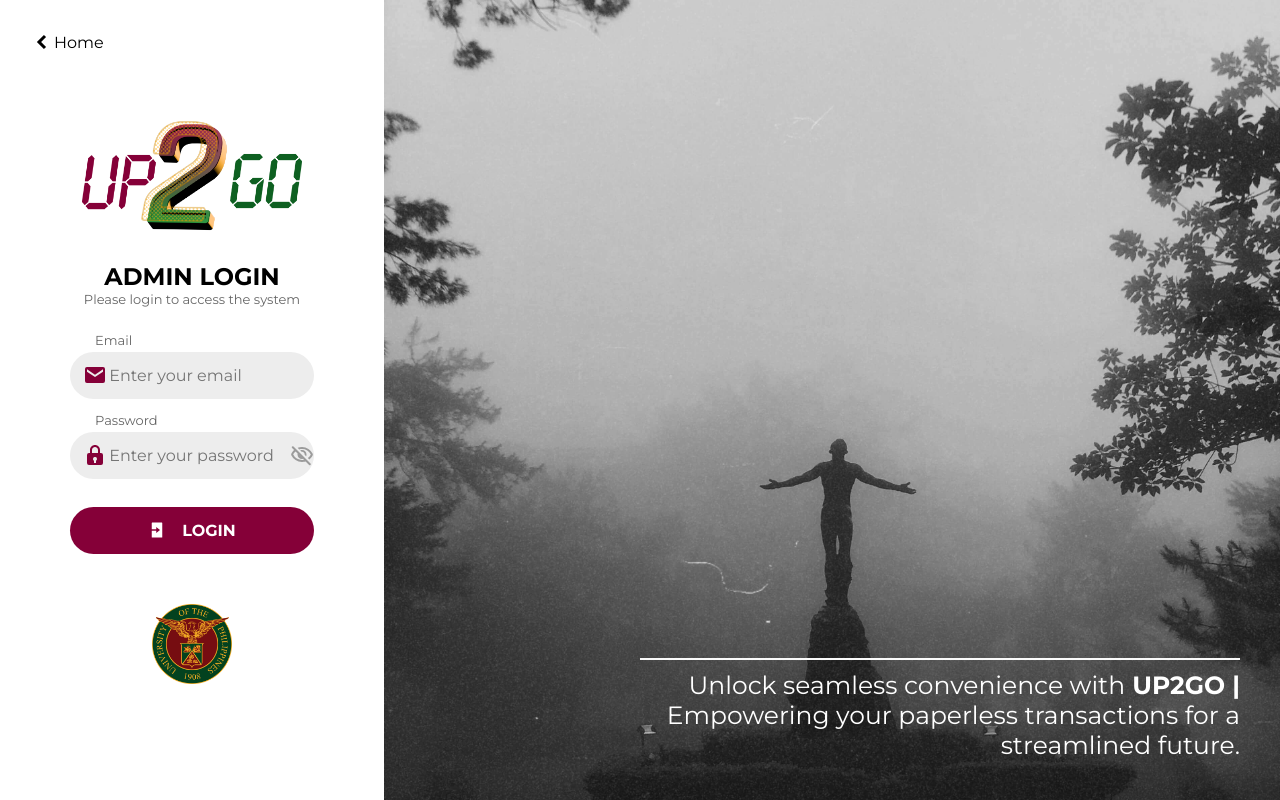
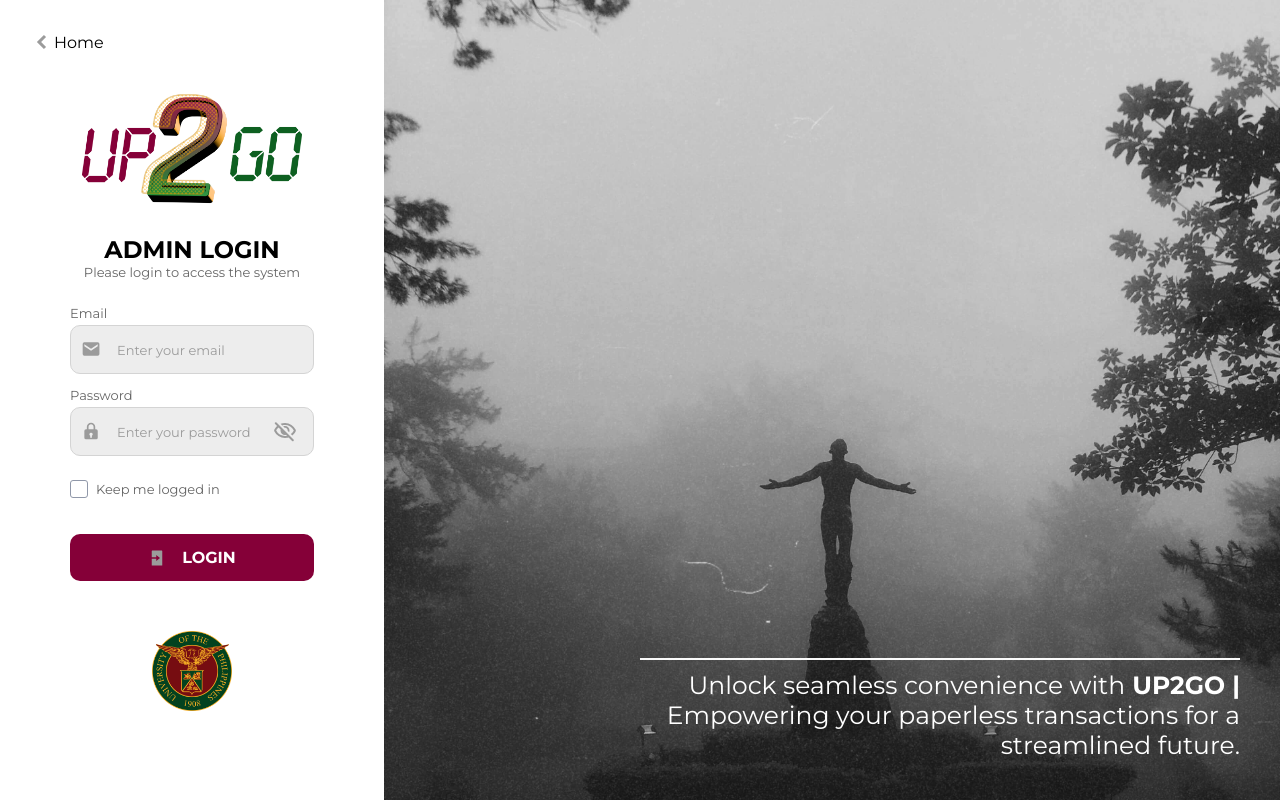
Before and after one commit to shua-shua-jo/POS_WebApp-Svelte, a SvelteKit app: page /admin/login in a window 1280 px wide. Built offline with nearby package versions, Linux system fonts and the light colour scheme; no server answers.

Commit message:
admin login stuffs

```diff
--- a/src/hooks.server.js
+++ b/src/hooks.server.js
@@ -2,10 +2,11 @@
 
 export async function handle({ event, resolve }) {
 	if (event.url.pathname.startsWith('/admin') && event.url.pathname !== '/admin/login') {
-		const token = event.cookies.get('auth_token', { path: '/admin' });
-		if (!token || token !== OUR_TOKEN) {
+		const auth_token = event.cookies.get('auth_token', { path: '/admin' });
+		const isAuth = !auth_token || auth_token !== OUR_TOKEN;
+		if (isAuth) {
 			return new Response(null, {
-				status: 301,
+				status: 303,
 				headers: {
 					location: '/admin/login'
 				}
--- a/src/routes/admin/login/+page.server.js
+++ b/src/routes/admin/login/+page.server.js
@@ -18,6 +18,7 @@
 		const data = await request.formData();
 		const email = data.get('email');
 		const password = data.get('password');
+		const keepLogin = data.get('keepLogin') ? true : false;
 
 		const trimmedPass = password.trim().toLowerCase();
 		if (
@@ -44,18 +45,18 @@
 			return fail(400, { message: 'Password is wrong.' });
 		}
 
+		console.log(keepLogin);
 		cookies.set('auth_token', OUR_TOKEN, {
 			path: '/admin',
 			httpOnly: true,
 			secure: true,
-			sameSite: 'lax'
+			maxAge: keepLogin ? 60 * 60 * 24 * 7 : null
 		});
 
 		cookies.set('admin-login', 'success', {
 			path: '/admin',
 			httpOnly: true,
-			secure: true,
-			sameSite: 'lax'
+			secure: true
 		});
 
 		throw redirect(303, '/admin?login=success');
--- a/src/routes/admin/login/+page@.svelte
+++ b/src/routes/admin/login/+page@.svelte
@@ -45,7 +45,6 @@
 				<svg xmlns="http://www.w3.org/2000/svg" width="24" height="24" viewBox="0 0 24 24"
 					><path
 						d="M20 4H4a2 2 0 0 0-2 2v12a2 2 0 0 0 2 2h16a2 2 0 0 0 2-2V6a2 2 0 0 0-2-2zm0 4.7l-8 5.334L4 8.7V6.297l8 5.333l8-5.333V8.7z"
-						fill="var(--upcolor_maroon)"
 					/></svg
 				>
 				<input
@@ -62,7 +61,6 @@
 			<div class="input-password">
 				<svg xmlns="http://www.w3.org/2000/svg" width="24" height="24" viewBox="0 0 24 24"
 					><path
-						fill="var(--upcolor_maroon)"
 						d="M12 2C9.243 2 7 4.243 7 7v3H6a2 2 0 0 0-2 2v8a2 2 0 0 0 2 2h12a2 2 0 0 0 2-2v-8a2 2 0 0 0-2-2h-1V7c0-2.757-2.243-5-5-5zM9 7c0-1.654 1.346-3 3-3s3 1.346 3 3v3H9V7zm4 10.723V20h-2v-2.277a1.993 1.993 0 0 1 .567-3.677A2.001 2.001 0 0 1 14 16a1.99 1.99 0 0 1-1 1.723z"
 					/></svg
 				>
@@ -109,6 +107,18 @@
 					>
 				{/if}
 			</div>
+
+			<div class="checkbox-wrapper-46">
+				<input class="inp-cbx" id="cbx-46" type="checkbox" name="keepLogin" />
+				<label class="cbx" for="cbx-46"
+					><span>
+						<svg width="12px" height="10px" viewbox="0 0 12 10">
+							<polyline points="1.5 6 4.5 9 10.5 1" />
+						</svg></span
+					><span>Keep me logged in</span>
+				</label>
+			</div>
+
 			<button class="login-button" aria-label="Login Button" type="submit"
 				><svg xmlns="http://www.w3.org/2000/svg" width="18" height="18" viewBox="0 0 24 24"
 					><path
@@ -144,7 +154,7 @@
 	.togglePass {
 		position: absolute;
 		cursor: pointer;
-		right: 0;
+		right: 1em;
 		color: var(--disabled_text);
 	}
 	section {
@@ -253,24 +263,61 @@
 		text-align: left;
 		font-size: 13px;
 		margin-top: 5px;
-		margin-left: 25px;
 		display: block;
 		color: #666;
 	}
+	::placeholder {
+		/* Chrome, Firefox, Opera, Safari 10.1+ */
+		color: var(--disabled_text);
+		opacity: 1; /* Firefox */
+		font-size: small;
+	}
 
+	:-ms-input-placeholder {
+		/* Internet Explorer 10-11 */
+		color: var(--disabled_text);
+		font-size: small;
+	}
+
+	::-ms-input-placeholder {
+		/* Microsoft Edge */
+		color: var(--disabled_text);
+		font-size: small;
+	}
 	.input-email,
 	.input-password {
 		width: 100%;
 		background: #ededed;
-		border-radius: 25px;
+		border-radius: 10px;
+		border: 1px solid var(--disabled);
 		margin: 4px 0 8px 0;
 		padding: 10px;
 		display: flex;
 		align-items: center;
-		justify-content: space-evenly;
+		justify-content: start;
+		gap: 1em;
 	}
 	.input-password {
 		position: relative;
+	}
+	.input-email:has(input[type='email']:focus),
+	.input-password:has(input[type='password']:focus) {
+		border: 1px solid var(--upcolor_maroon);
+		transition: all 0.3s ease-in-out;
+	}
+	label[for='email']:has(+ .input-email input[type='email']:focus),
+	label[for='password']:has(+ .input-password input[type='password']:focus) {
+		color: var(--upcolor_maroon);
+		font-weight: 600;
+		transition: all 0.3s ease-in-out;
+	}
+	path {
+		fill: var(--disabled_text);
+	}
+	.input-email:has(input[type='email']:focus) > svg path,
+	.input-password:has(input[type='password']:focus) > svg:not(.togglePass) path {
+		transition: fill 0.3s ease-in-out;
+		fill: var(--upcolor_maroon);
 	}
 
 	.admin_email,
@@ -280,12 +327,13 @@
 		font-size: 16px;
 		padding: 4px 0;
 		outline: none;
+		width: 100%;
 	}
 
 	button[type='submit'] {
 		width: 100%;
 		border: 0;
-		border-radius: 25px;
+		border-radius: 10px;
 		padding: 14px;
 		background: var(--upcolor_maroon);
 		color: #fff;
@@ -346,4 +394,88 @@
 	.background span {
 		font-weight: 400;
 	}
+
+	/* checkbox */
+
+	.checkbox-wrapper-46 {
+		margin: 1em 0;
+	}
+	.checkbox-wrapper-46 input[type='checkbox'] {
+		display: none;
+		visibility: hidden;
+	}
+
+	.checkbox-wrapper-46 .cbx {
+		margin: auto;
+		-webkit-user-select: none;
+		user-select: none;
+		cursor: pointer;
+	}
+	.checkbox-wrapper-46 .cbx span {
+		display: inline-block;
+		vertical-align: middle;
+		transform: translate3d(0, 0, 0);
+	}
+	.checkbox-wrapper-46 .cbx span:first-child {
+		position: relative;
+		width: 18px;
+		height: 18px;
+		border-radius: 3px;
+		transform: scale(1);
+		vertical-align: middle;
+		border: 1px solid #9098a9;
+		transition: all 0.2s ease;
+	}
+	.checkbox-wrapper-46 .cbx span:first-child svg {
+		position: absolute;
+		top: 3px;
+		left: 2px;
+		fill: none;
+		stroke: #ffffff;
+		stroke-width: 2;
+		stroke-linecap: round;
+		stroke-linejoin: round;
+		stroke-dasharray: 16px;
+		stroke-dashoffset: 16px;
+		transition: all 0.3s ease;
+		transition-delay: 0.1s;
+		transform: translate3d(0, 0, 0);
+	}
+	.checkbox-wrapper-46 .cbx span:first-child:before {
+		content: '';
+		width: 100%;
+		height: 100%;
+		background: var(--upcolor_maroon);
+		display: block;
+		transform: scale(0);
+		opacity: 1;
+		border-radius: 50%;
+	}
+	.checkbox-wrapper-46 .cbx span:last-child {
+		padding-left: 8px;
+		font-size: small;
+	}
+	.checkbox-wrapper-46 .cbx:hover span:first-child {
+		border-color: var(--upcolor_maroon);
+	}
+
+	.checkbox-wrapper-46 .inp-cbx:checked + .cbx span:first-child {
+		background: var(--upcolor_maroon);
+		border-color: var(--upcolor_maroon);
+		animation: wave-46 0.4s ease;
+	}
+	.checkbox-wrapper-46 .inp-cbx:checked + .cbx span:first-child svg {
+		stroke-dashoffset: 0;
+	}
+	.checkbox-wrapper-46 .inp-cbx:checked + .cbx span:first-child:before {
+		transform: scale(3.5);
+		opacity: 0;
+		transition: all 0.6s ease;
+	}
+
+	@keyframes wave-46 {
+		50% {
+			transform: scale(0.9);
+		}
+	}
 </style>
```
Also changed, not shown: src/routes/admin/users/+page.svelte (+11 -3 lines).
